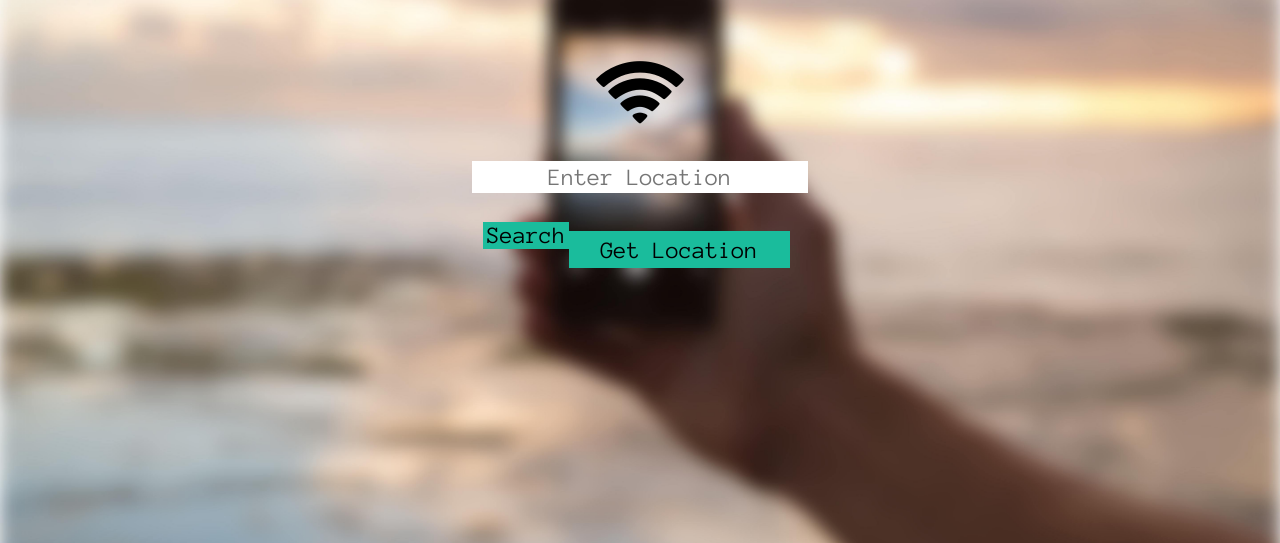
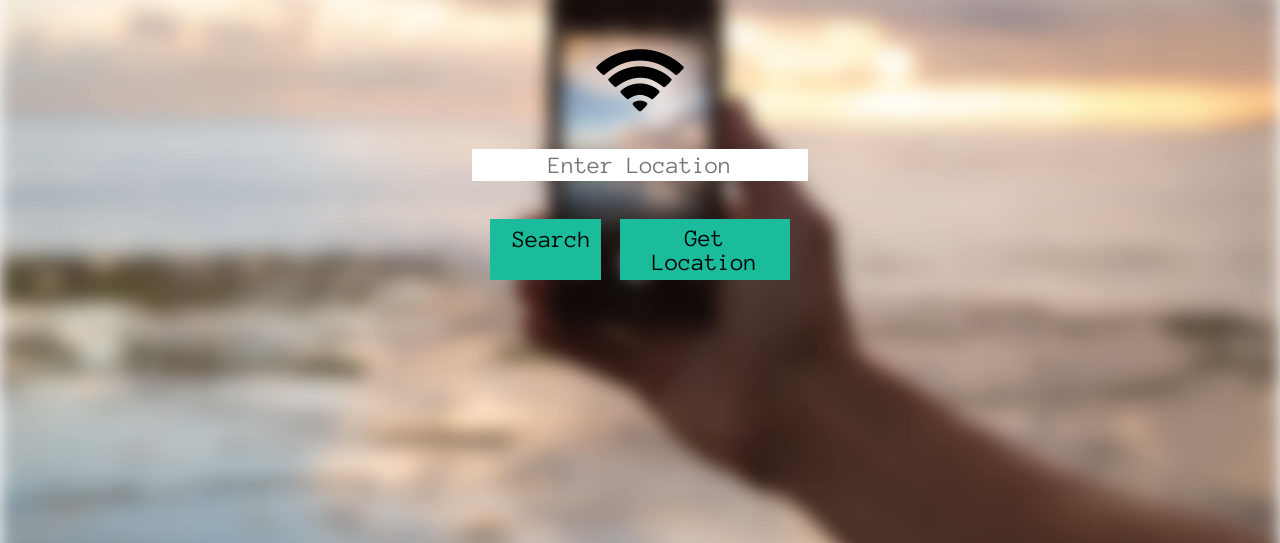
Before and after one commit to Koala-Coders/foursquare-wifi, a website: page index.html in a window 1280 px wide. Shown: the part 254-797 px from the top of the page. Drawn offline with nearby package versions, Linux system fonts and the light colour scheme; some packages are replaced by stand-ins of ours; files that its build step writes are made by us from their sources.

Commit message:
fixed search button styling

```diff
--- a/css/_header.scss
+++ b/css/_header.scss
@@ -39,7 +39,8 @@ header{
     outline: none;
   }
 
-  button{
+  button,
+  a{
     color:black;
     background: $teal;
     border: none;
@@ -47,11 +48,21 @@ header{
     font-size: 1.5rem;
     padding: 2% 5%;
     margin: 4% 3% 0;
+  }
 
+  a button{
+    margin-top:0;
   }
 
   button:hover{
     background: $pink;
+  }
+
+  a:hover{
+    background: $pink;
+    button{
+      background: $pink;
+    }
   }
 
   .getLocation{
```
